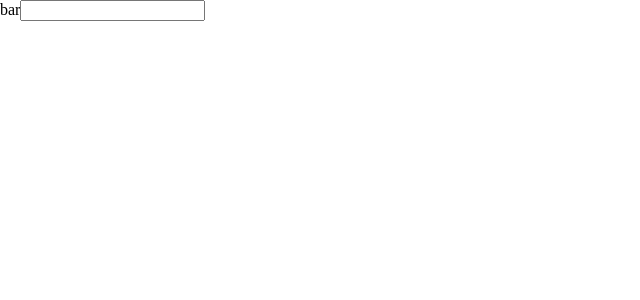
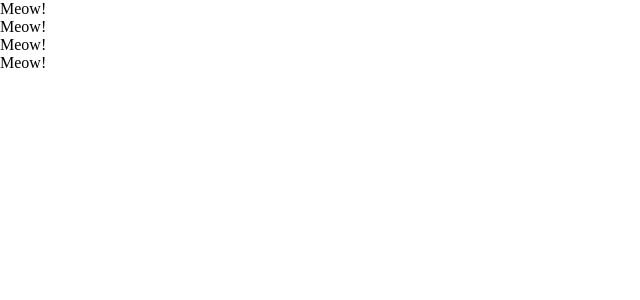
Before and after one commit to lefmarna/udemy-react-redux-crud-application, a React (Create React App) app: page / in a window 1280 px wide. Shown: the top 300 px of the page, without its empty margins (0-640 px from the left). Built offline with nearby package versions, Linux system fonts and the light colour scheme.

Commit message:
create class component and functional component

```diff
--- a/src/App.js
+++ b/src/App.js
@@ -1,15 +1,30 @@
-function App() {
+// function App() {
+//   return (
+//     <>
+//       <label htmlFor="bar">bar</label>
+//       <input
+//         type="text"
+//         onChange={() => {
+//           console.log("I am clicked!");
+//         }}
+//       />
+//     </>
+//   );
+// }
+
+const App = () => {
   return (
-    <>
-      <label htmlFor="bar">bar</label>
-      <input
-        type="text"
-        onChange={() => {
-          console.log("I am clicked!");
-        }}
-      />
-    </>
+    <div>
+      <Cat />
+      <Cat />
+      <Cat />
+      <Cat />
+    </div>
   );
-}
+};
+
+const Cat = () => {
+  return <div>Meow!</div>;
+};
 
 export default App;
```
